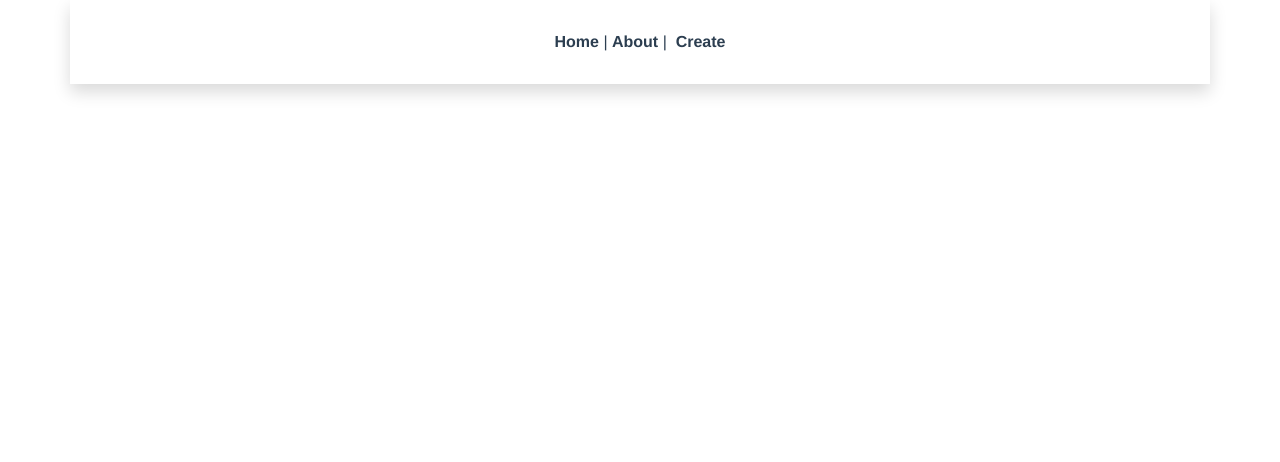
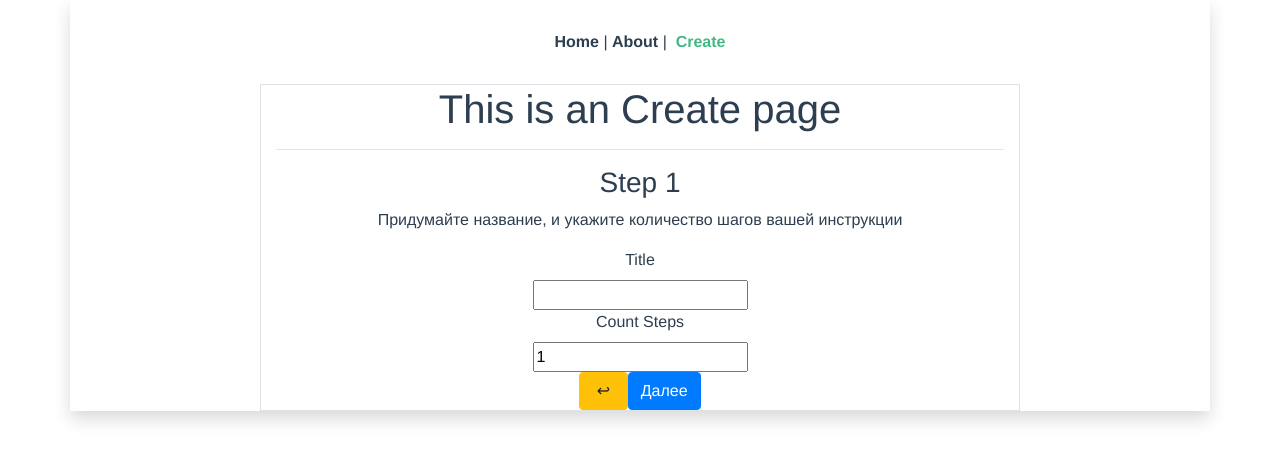
Before and after one commit to mccrush/simpin, a Vue app: page /create/1 in a window 1280 px wide. Shown: the top 462 px of the page. Built offline with nearby package versions, Linux system fonts and the light colour scheme.

Commit message:
Настраивает ддобавление шагов в массив

```diff
--- a/src/App.vue
+++ b/src/App.vue
@@ -3,13 +3,17 @@
     <div id="nav">
       <router-link to="/">Home</router-link>&nbsp;|
       <router-link to="/about">About</router-link>&nbsp;|&nbsp;
-      <router-link to="/create">Create</router-link>
+      <router-link to="/create/1">Create</router-link>
     </div>
     <router-view />
   </div>
 </template>
 
 <style>
+.container {
+  max-width: 960px;
+}
+
 #app {
   font-family: "Avenir", Helvetica, Arial, sans-serif;
   -webkit-font-smoothing: antialiased;
--- a/src/components/ListInst.vue
+++ b/src/components/ListInst.vue
@@ -1,8 +1,12 @@
 <template>
-  <div>
-    <h1>Список готовых инструкций</h1>
-    <ul class="list-group">
-      <li class="list-group-item" v-for="(item, index) in listInst" :key="item.title">{{index+1}}. {{item.title}} | steps: {{item.countSteps}}</li>
+  <div class="col-12 col-sm-8 border">
+    <h3 class="mt-2">Список готовых инструкций</h3>
+    <router-link to="/create/1" class="btn btn-success">Создать новую</router-link>
+    <ul class="list-group list-group-item-action">
+      <li class="list-group-item d-flex justify-content-between align-items-center" v-for="(item, index) in listInst" :key="index">
+        <span>{{index+1}}. {{item.title}} | steps: {{item.countSteps}}</span>
+        <span>Edit | Run</span>
+      </li>
     </ul>
   </div>
 </template>
--- a/src/components/Step1.vue
+++ b/src/components/Step1.vue
@@ -4,20 +4,21 @@
     <p>Придумайте название, и укажите количество шагов вашей инструкции</p>
     <label for="title">Title</label>
     <br />
-    <input type="text" name="title" v-model.trim="title" />
+    <input type="text" name="title" id="title" v-model.trim="title" />
     <br />
     <label for="countSteps">Count Steps</label>
     <br />
-    <input type="number" name="countSteps" v-model.number="countSteps" max="99" />
+    <input type="number" name="countSteps" id="countSteps" v-model.number="countSteps" max="99" />
     <br />
+    <router-link to="/" class="btn btn-warning">&nbsp;&#8617;&nbsp;</router-link>
     <button class="btn btn-primary" @click="saveNewInst">Далее</button>
   </div>
 </template>
 
 <script>
 export default {
-  name: "Step 1",
-  date() {
+  name: "Step1",
+  data() {
     return {
       title: "",
       countSteps: 1
@@ -27,8 +28,11 @@ export default {
     saveNewInst() {
       this.$store.commit("setInstArr", {
         title: this.title,
-        countSteps: this.countSteps
+        countSteps: this.countSteps,
+        step: []
       });
+
+      this.$router.push("/create/2");
     }
   }
 };
--- a/src/components/Step2.vue
+++ b/src/components/Step2.vue
@@ -1,13 +1,43 @@
 <template>
   <div>
-    <h1>Step 2</h1>
+    <h3>Step 2</h3>
     <p>Заполнение всех шагов в цикле</p>
+    <label for="title">Название шага</label>
+    <br />
+    <input type="text" name="title" v-model.trim="title" />
+    <br />
+    <label for="description">Описание</label>
+    <br />
+    <input type="text" name="description" v-model.trim="description" />
+    <br />
+    <!-- <router-link to="/create/1" class="btn btn-warning">&nbsp;&#8617;&nbsp;</router-link> -->
+    <button class="btn btn-primary" @click="saveNewStep">Далее</button>
   </div>
 </template>
 
 <script>
 export default {
-  name: "Step 2"
+  name: "Step2",
+  data() {
+    return {
+      title: "",
+      description: ""
+    };
+  },
+  methods: {
+    saveNewStep() {
+      const len = this.$store.state.instArr.length - 1;
+
+      const res = this.$store.commit("setNewStep", {
+        content: {
+          title: this.title,
+          description: this.description
+        },
+        index: len
+      });
+      this.$router.push("/create/3");
+    }
+  }
 };
 </script>
 
--- a/src/components/Step3.vue
+++ b/src/components/Step3.vue
@@ -1,6 +1,6 @@
 <template>
   <div>
-    <h1>Step 3</h1>
+    <h3>Step 3</h3>
     <p>Поздравляю! Вы создали прекрасную интсрукцию!</p>
     <router-link to="/">К списку инструкций</router-link>
   </div>
@@ -8,7 +8,7 @@
 
 <script>
 export default {
-  name: "Step 3"
+  name: "Step3"
 };
 </script>
 
--- a/src/router/index.js
+++ b/src/router/index.js
@@ -19,7 +19,7 @@ const routes = [
   }
   ,
   {
-    path: '/create',
+    path: '/create/:step',
     name: 'create',
     component: Create
   }
--- a/src/store/index.js
+++ b/src/store/index.js
@@ -28,6 +28,9 @@ export default new Vuex.Store({
     },
     setInstArr(state, payload) {
       state.instArr.push(payload);
+    },
+    setNewStep(state, payload) {
+      state.instArr[payload.index].step.push(payload.content);
     }
   },
   actions: {
--- a/src/views/Create.vue
+++ b/src/views/Create.vue
@@ -1,12 +1,11 @@
 <template>
-  <div class="create row">
-    <div class="col-8">
+  <div class="create row justify-content-sm-center">
+    <div class="col-12 col-sm-8 border">
       <h1>This is an Create page</h1>
       <hr />
-      <Step1 v-if="step === 1" />
-      <Step2 v-if="step === 2" />
-      <Step3 v-if="step === 3" />
-      <button v-if="step > 1" class="btn btn-warning" @click="step--">&nbsp;&#8617;&nbsp;</button>
+      <Step1 v-if="this.$route.params.step == '1'" />
+      <Step2 v-if="this.$route.params.step == '2'" />
+      <Step3 v-if="this.$route.params.step == '3'" />
     </div>
   </div>
 </template>
@@ -20,9 +19,7 @@ import Step3 from "@/components/Step3.vue";
 export default {
   name: "create",
   data() {
-    return {
-      step: 1
-    };
+    return {};
   },
   components: {
     Step1,
--- a/src/views/Home.vue
+++ b/src/views/Home.vue
@@ -1,5 +1,5 @@
 <template>
-  <div class="row">
+  <div class="row justify-content-sm-center">
     <ListInst />
   </div>
 </template>
```
